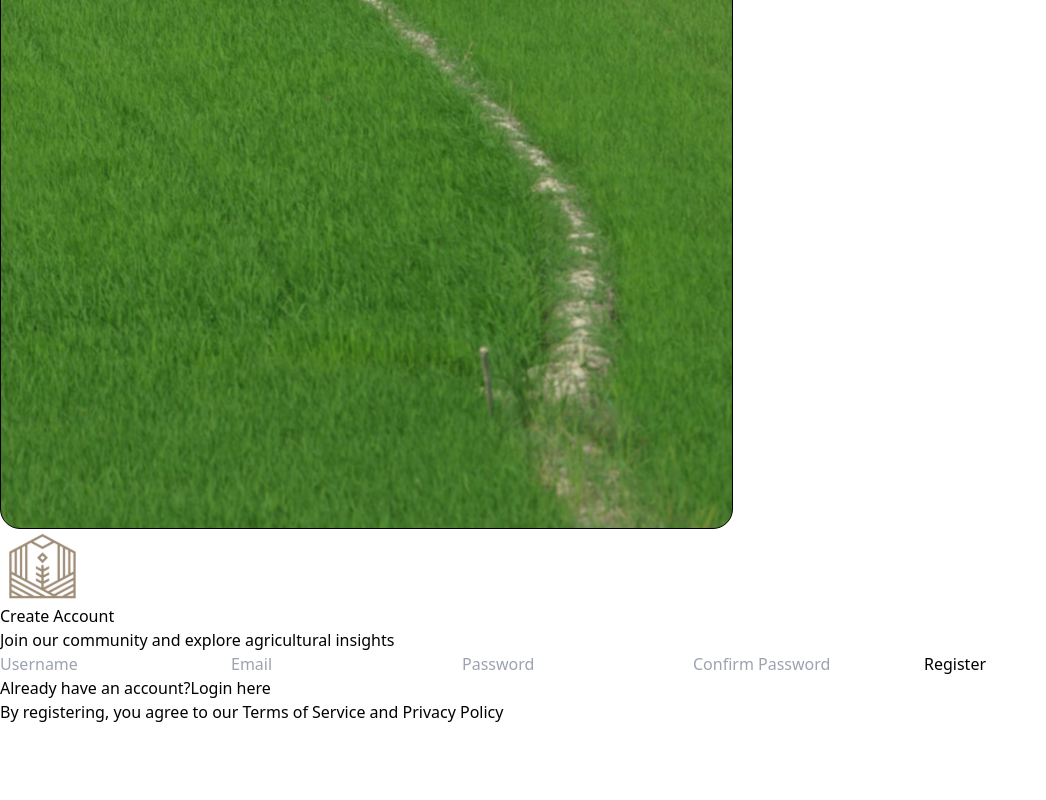
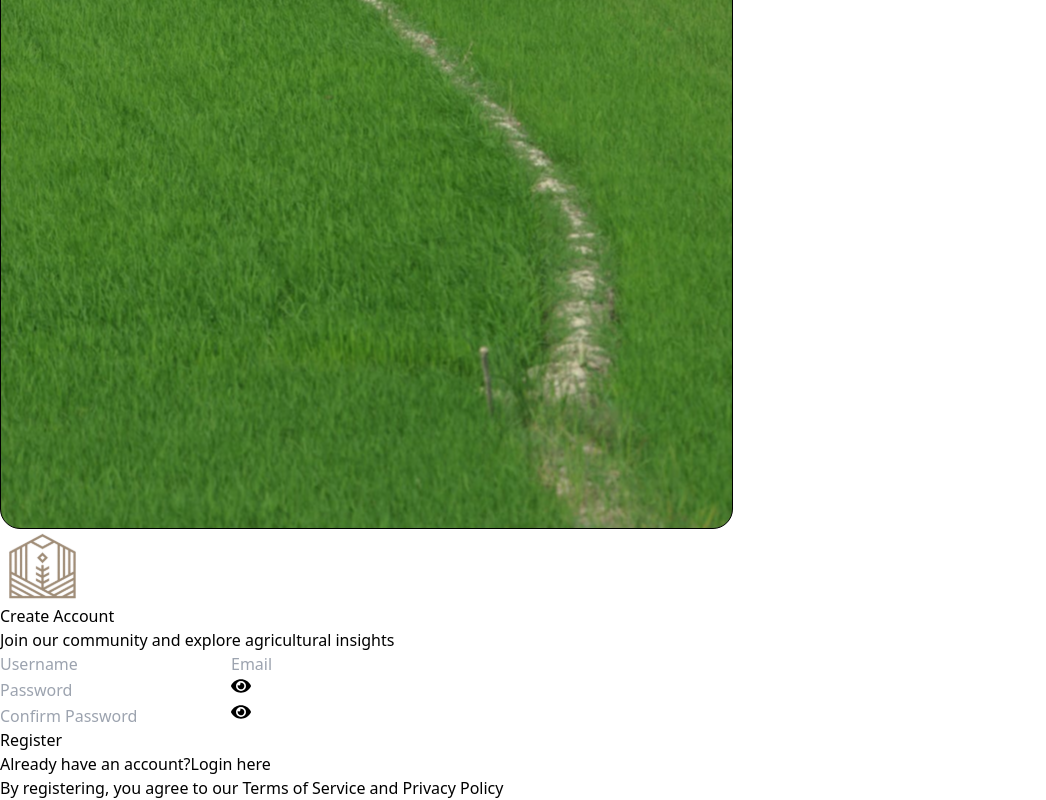
Before and after one commit to ALZEE23/tani-react, a React (Vite) app: page /register in a window 1280 px wide. Shown: the part 462-1262 px from the top of the page, without its empty margins (0-1046 px from the left). Before the commit the page ends 1186 px from the top, so only its background shows below. Built offline with nearby package versions, Linux system fonts and the light colour scheme.

Commit message:
refactor: register

```diff
--- a/src/pages/Register.jsx
+++ b/src/pages/Register.jsx
@@ -1,24 +1,20 @@
-// import { useState } from "react";
+import { useState } from "react";
 import { Link } from "react-router-dom";
+import { FaEye, FaEyeSlash } from "react-icons/fa";
 import Image from "../assets/free-photo-of-vietnamese-farmer-walking-in-lush-green-rice-field 2(1).svg";
 import Logo from "../assets/logo-removebg-preview 1.svg";
 
 export default function Register() {
-  // const [formData, setFormData] = useState({
-  //   username: "",
-  //   email: "",
-  //   password: "",
-  //   confirmPassword: "",
-  // });
+  const [showPassword, setShowPassword] = useState(false);
+  const [showConfirmPassword, setShowConfirmPassword] = useState(false);
 
   const handleSubmit = (e) => {
     e.preventDefault();
-    // Add your registration logic here
+
   };
 
   return (
     <div className="h-screen flex overflow-hidden">
-
       <div className="relative w-[50%] sm:flex hidden">
         <img
           src={Image}
@@ -26,7 +22,6 @@ export default function Register() {
           className="absolute w-[97%] h-[97%] object-cover m-3 rounded-lg"
         />
       </div>
-
 
       <div className="flex flex-col sm:w-[50%] w-[100%] bg-[#D8DAD5] h-full">
         <div className="flex flex-col items-center justify-center h-full w-full px-4 space-y-6">
@@ -52,18 +47,43 @@ export default function Register() {
               className="border-black border-2 rounded-lg p-3 bg-[#D8DAD5] placeholder:text-black"
               required
             />
+
+            <div className="relative">
               <input
-              type="password"
+                type={showPassword ? "text" : "password"}
                 placeholder="Password"
-              className="border-black border-2 rounded-lg p-3 bg-[#D8DAD5] placeholder:text-black"
+                className="border-black border-2 rounded-lg p-3 bg-[#D8DAD5] placeholder:text-black w-full"
                 required
               />
+              <button
+                type="button"
+                onClick={() => setShowPassword(!showPassword)}
+                className="absolute right-3 top-1/2 -translate-y-1/2 text-gray-600 hover:text-gray-800"
+              >
+                {showPassword ? <FaEyeSlash size={20} /> : <FaEye size={20} />}
+              </button>
+            </div>
+
+            <div className="relative">
               <input
-              type="password"
+                type={showConfirmPassword ? "text" : "password"}
                 placeholder="Confirm Password"
-              className="border-black border-2 rounded-lg p-3 bg-[#D8DAD5] placeholder:text-black"
+                className="border-black border-2 rounded-lg p-3 bg-[#D8DAD5] placeholder:text-black w-full"
                 required
               />
+              <button
+                type="button"
+                onClick={() => setShowConfirmPassword(!showConfirmPassword)}
+                className="absolute right-3 top-1/2 -translate-y-1/2 text-gray-600 hover:text-gray-800"
+              >
+                {showConfirmPassword ? (
+                  <FaEyeSlash size={20} />
+                ) : (
+                  <FaEye size={20} />
+                )}
+              </button>
+            </div>
+
             <button
               type="submit"
               className="bg-[#4C563C] text-white text-lg py-3 rounded-lg font-bold hover:bg-[#5a6849] transition-colors"
```
Lines whose indentation alone changed are shown as unchanged.
